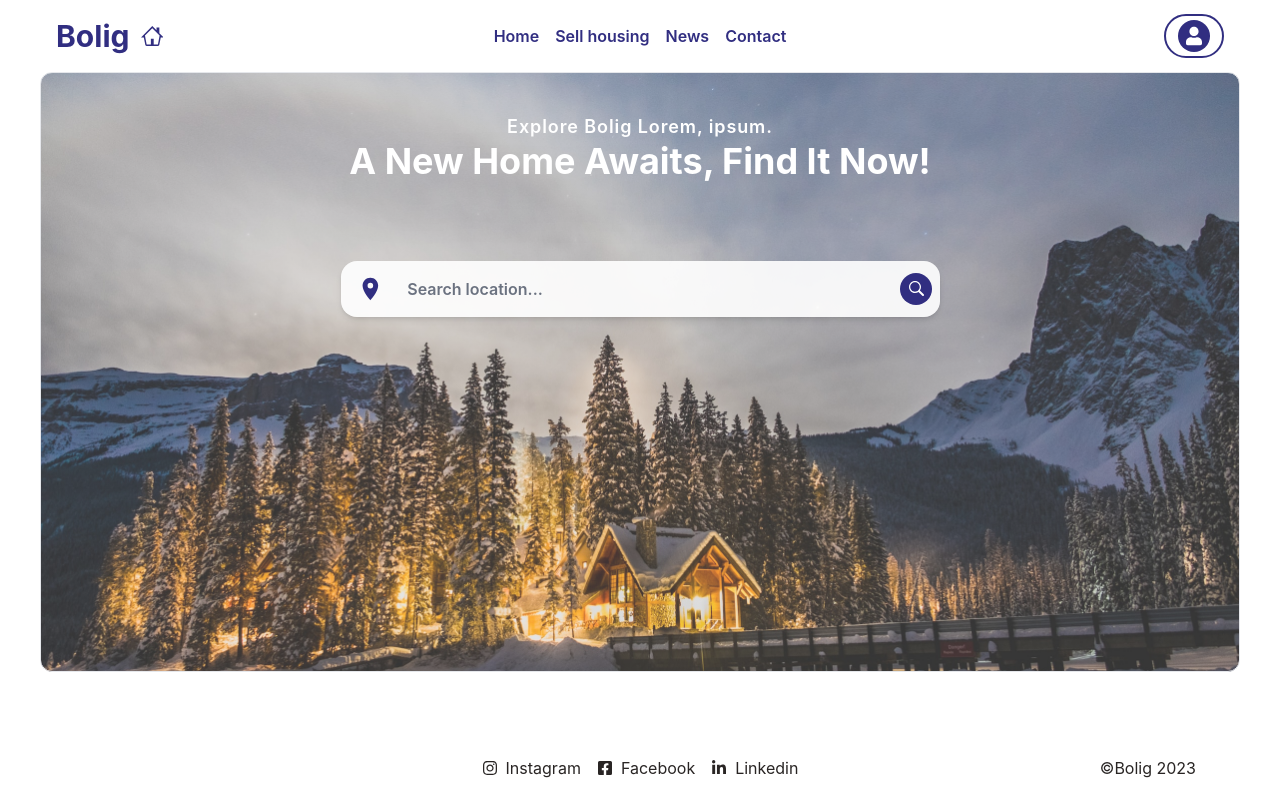
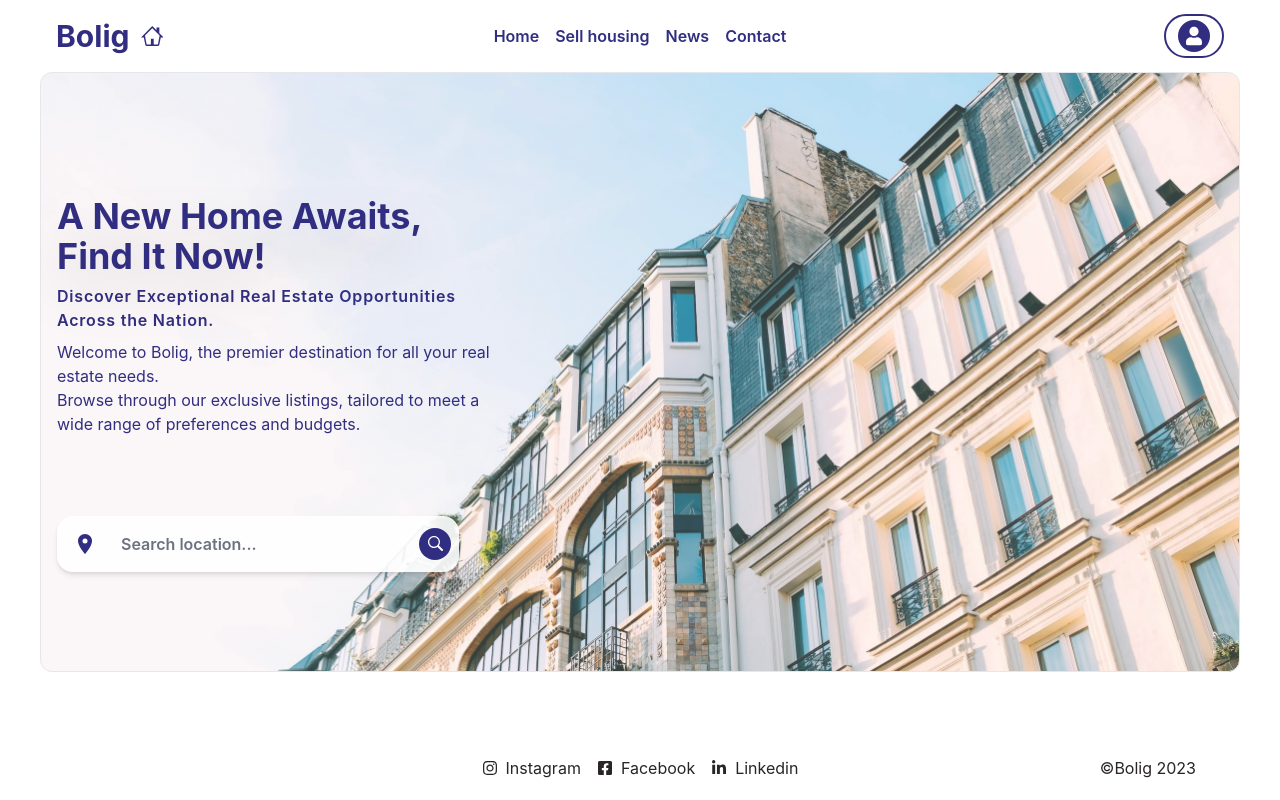
Before and after one commit to MaxAndreasLundin/bolig-web, a Next.js app: page / in a window 1280 px wide. Built offline with nearby package versions, Linux system fonts and the light colour scheme.

Commit message:
new image and text to homepage

```diff
--- a/app/globals.css
+++ b/app/globals.css
@@ -12,7 +12,6 @@ body {
 
   background-color: white;
   min-height: 100vh;
-  width: 100vw;
   display: flex;
   flex-direction: column;
   align-items: center;
--- a/app/page.tsx
+++ b/app/page.tsx
@@ -4,20 +4,26 @@ import SearchBar from '../components/searchBar/SearchBar';
 
 export default function Home() {
   return (
-    <div className="flex h-[100vh] w-full max-w-[1200px] flex-1 flex-col items-center overflow-y-auto overflow-x-hidden text-white">
+    <div className="flex h-[100vh] w-[100vw] max-w-[1200px] flex-1 flex-col items-center text-indigo-900">
       <div
         className="h-[600px] w-full lg:rounded-xl border bg-cover bg-center bg-no-repeat"
         style={{
-          backgroundImage: `linear-gradient(rgba(255, 255, 255, 0.2), rgba(255, 255, 255, 0.2)), url(/houseWinter.jpg)`,
+          backgroundImage: `linear-gradient(rgba(255, 255, 255, 0.2), rgba(255, 255, 255, 0.2)), url(/houseParis2.jpg)`,
         }}
       >
 
-      <div className="flex flex-col items-center justify-center pt-10">
-        <p className='text-lg font-semibold tracking-wider'>Explore Bolig Lorem, ipsum.</p>
-        <p className="text-3xl font-semibold md:font-bold drop-shadow-2xl md:text-4xl mb-20">
-          A New Home Awaits, Find It Now!
-        </p>
-        <SearchBar />
+      <div className="h-full w-full md:w-[40%] flex flex-col items-start justify-center pt-10 p-4 bg-white bg-opacity-80 md:bg-transparent ">
+        <div className='mb-20'>
+          <p className="text-3xl font-semibold md:font-bold drop-shadow-2xl md:text-4xl">
+            A New Home Awaits, <br/> Find It Now!
+          </p>
+          <p className='text-base font-semibold tracking-wider py-2'>Discover Exceptional Real Estate Opportunities Across the Nation.</p>
+          <p>Welcome to Bolig, the premier destination for all your real estate needs.</p>
+          <p>Browse through our exclusive listings, tailored to meet a wide range of preferences and budgets.</p>
+        </div>
+        <div className='w-full'>
+          <SearchBar />
+        </div>
 
         {/* <GetListOfAllResidence /> */}
       </div>
--- a/components/searchBar/SearchBar.tsx
+++ b/components/searchBar/SearchBar.tsx
@@ -76,7 +76,7 @@ const SearchBar = () => {
   }
 
   return (
-    <div className="flex w-full sm:w-[70%] md:w-[60%] lg:w-[50%] flex-col items-center justify-center">
+    <div className="flex w-full sm:w-[80%] md:full xl:w-[90%] flex-col items-center justify-center">
       <div className="flex w-full flex-col items-center justify-center rounded-2xl bg-white lg:bg-opacity-90 md:shadow-md border-indigo-900 shadow-2xl">
         <div className="flex w-full items-center justify-center">
           <MdLocationOn className='h-8 w-8 text-indigo-900 ml-4'/>
```
Also changed, not shown: public/houseParis2.jpg (added), public/houseParis3.jpg (added).
